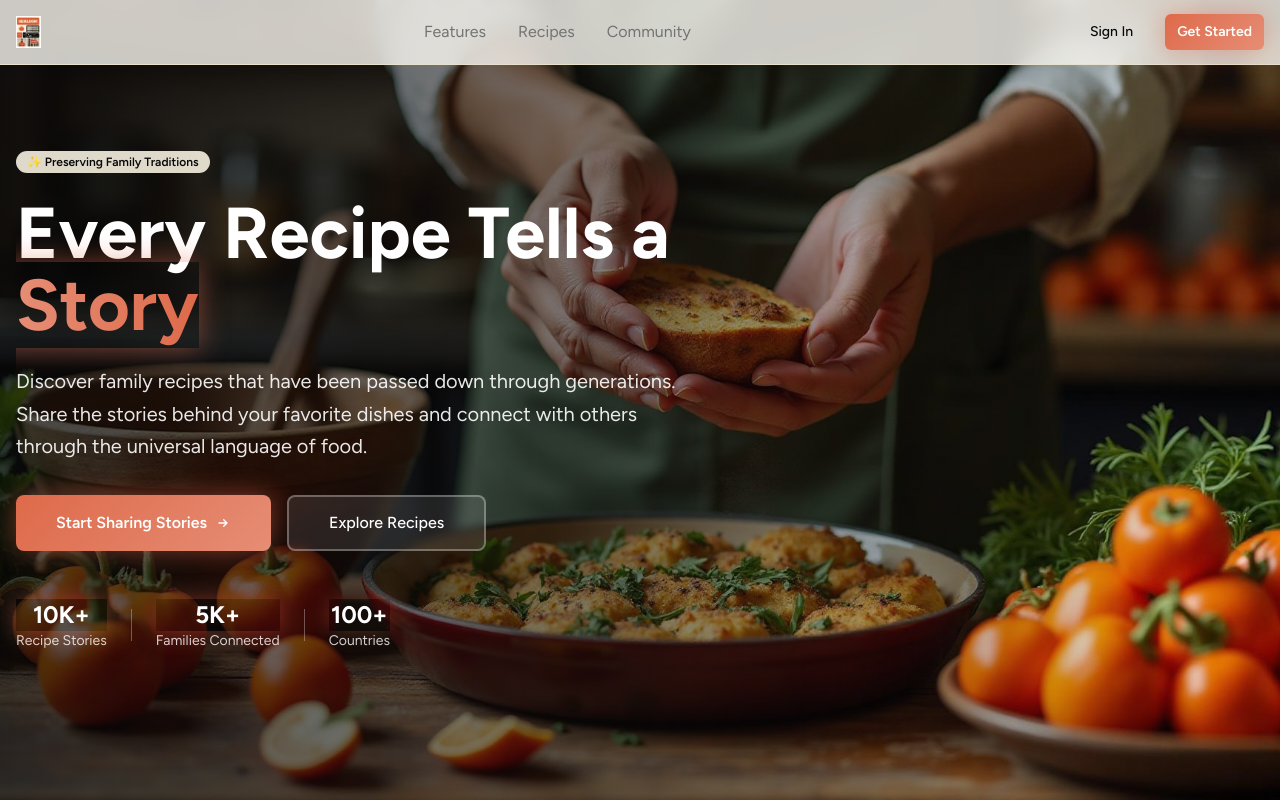
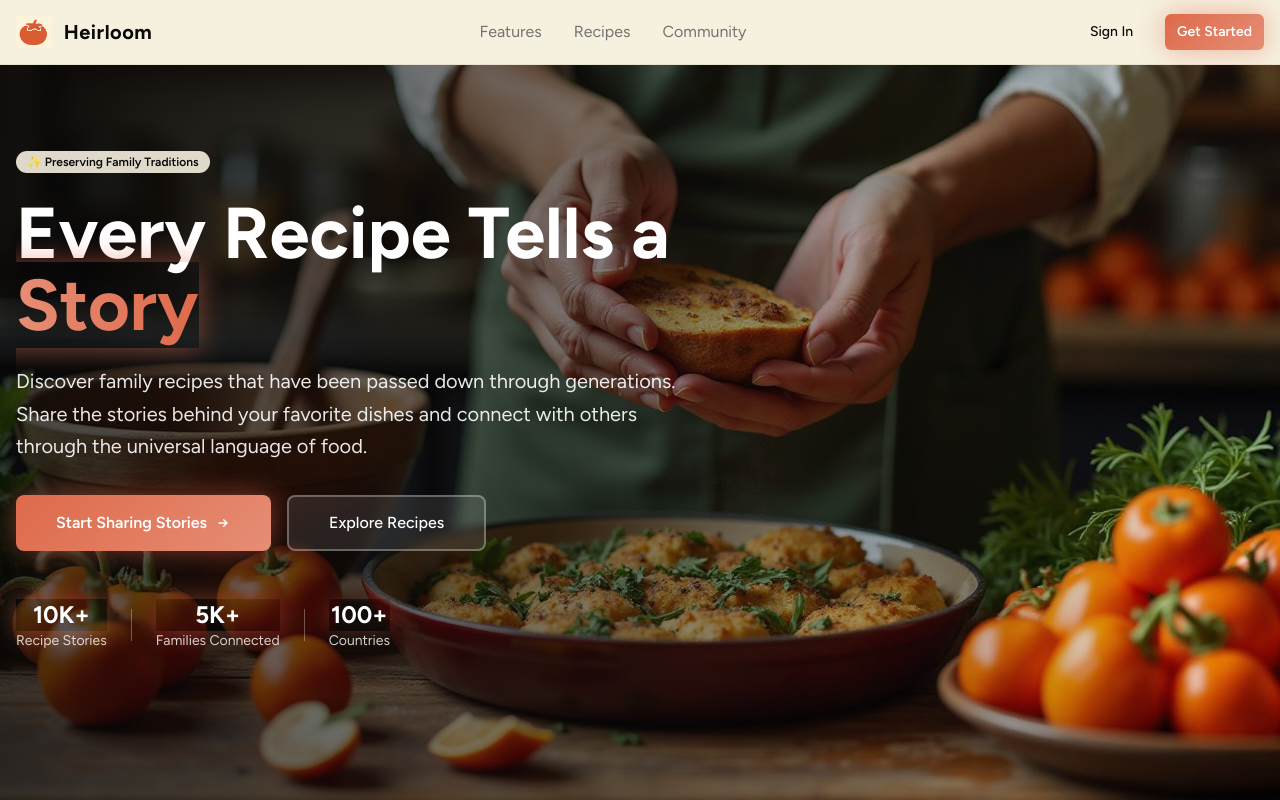
Before and after one commit to intern-ADawg/story-centric-41, a React (Vite) app: page / in a window 1280 px wide. Shown: the top 800 px of the page. Built offline with nearby package versions, Linux system fonts and the light colour scheme.

Commit message:
Update header with new logo
Update header to use the provided tomato logo. The background bar color has been updated to match the logo's background color, and "Heirloom" has been added next to the logo.

```diff
--- a/src/components/Header.tsx
+++ b/src/components/Header.tsx
@@ -2,15 +2,18 @@ import { Button } from "@/components/ui/button";
 
 const Header = () => {
   return (
-    <header className="fixed top-0 left-0 right-0 z-50 bg-background/80 backdrop-blur-md border-b border-border animate-slide-in-right">
+    <header className="fixed top-0 left-0 right-0 z-50 bg-heirloom-cream border-b border-border animate-slide-in-right">
       <div className="container mx-auto px-4">
         <div className="flex items-center justify-between h-16">
-          <div className="flex items-center hover:scale-105 transition-transform duration-300">
+          <div className="flex items-center space-x-3 hover:scale-105 transition-transform duration-300">
             <img
-              src="/lovable-uploads/74658322-9b7c-4a85-bcc3-00786a4f4067.png"
-              alt="HEIRLOOM logo"
+              src="/lovable-uploads/99bc2a0c-5c24-4aba-b11b-28c876ca22c5.png"
+              alt="Heirloom tomato logo"
               className="h-8 w-auto"
             />
+            <span className="font-display font-bold text-xl text-heirloom-charcoal tracking-wide">
+              Heirloom
+            </span>
           </div>
 
           <nav className="hidden md:flex items-center space-x-8">
```
Also changed, not shown: public/lovable-uploads/99bc2a0c-5c24-4aba-b11b-28c876ca22c5.png (added).
